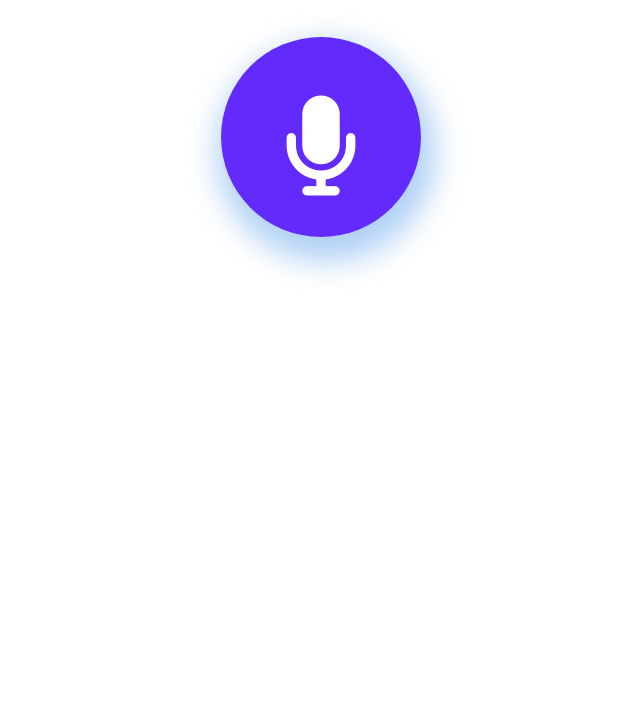
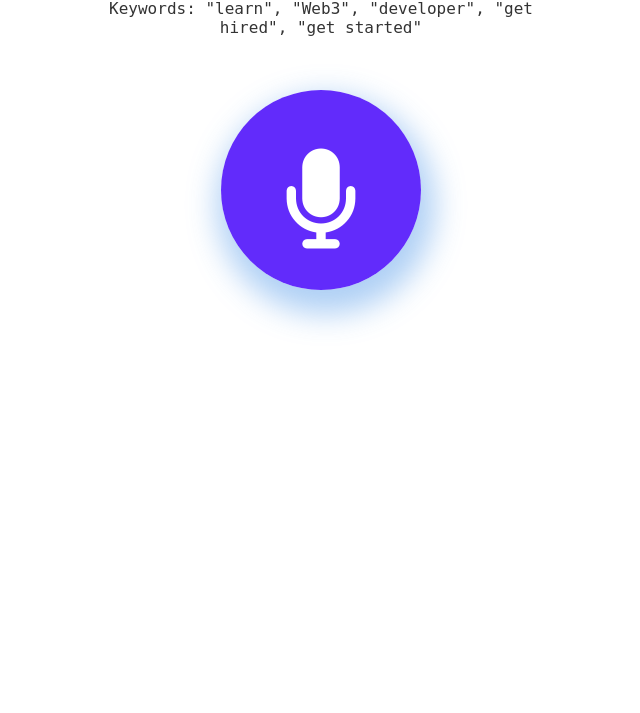
Before and after one commit to LanguageXange/node-assist, a website: page views/index.html in a window 1280 px wide. Shown: the part 87-800 px from the top of the page, without its empty margins (319-959 px from the left). Drawn offline with nearby package versions, Linux system fonts and the light colour scheme; files that its build step writes are made by us from their sources; no server answers; files whose address does not match are found by name.

Commit message:
add keywords

```diff
--- a/public/css/style.css
+++ b/public/css/style.css
@@ -19,6 +19,12 @@ h1 {
   font-weight: 400;
   font-size: 2em;
   text-align: center;
+}
+
+span {
+  text-align: center;
+  display: block;
+  margin-top: 15px;
 }
 p {
   font-size: 1.2em;
--- a/views/index.html
+++ b/views/index.html
@@ -19,6 +19,10 @@
   <body>
     <section>
       <h1>Personal Assistant</h1>
+      <span
+        >Keywords: "learn", "Web3", "developer", "get hired", "get
+        started"</span
+      >
 
       <button>
         <i class="fas fa-microphone"></i>
```
Also changed, not shown: index.js (+14 -1 lines).
